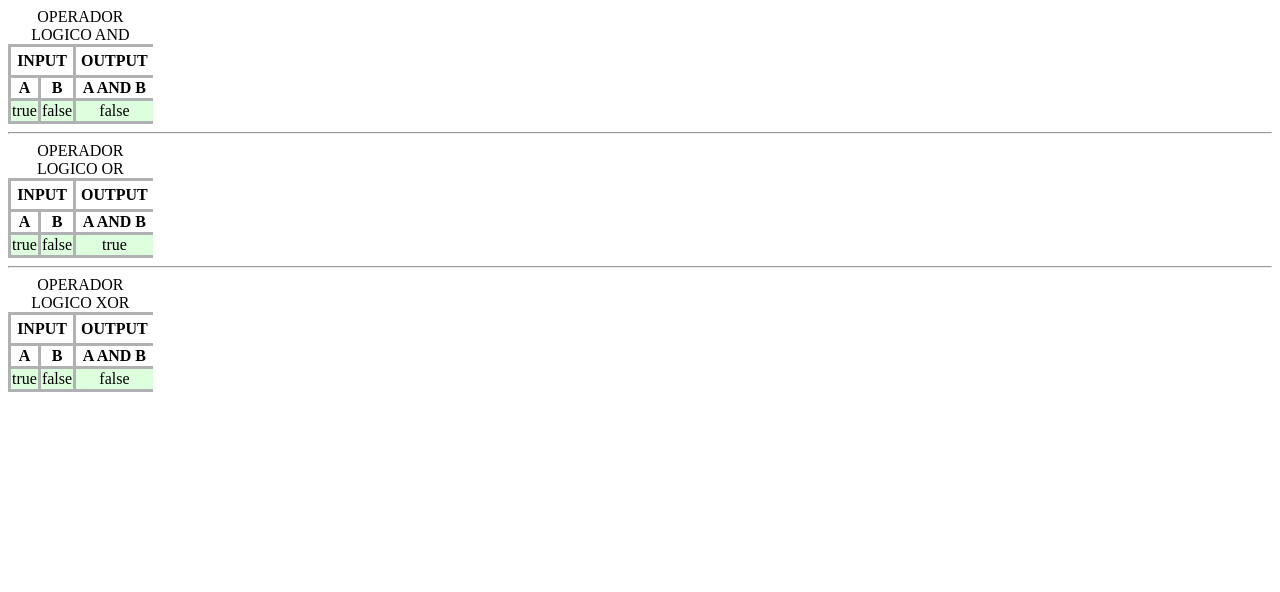
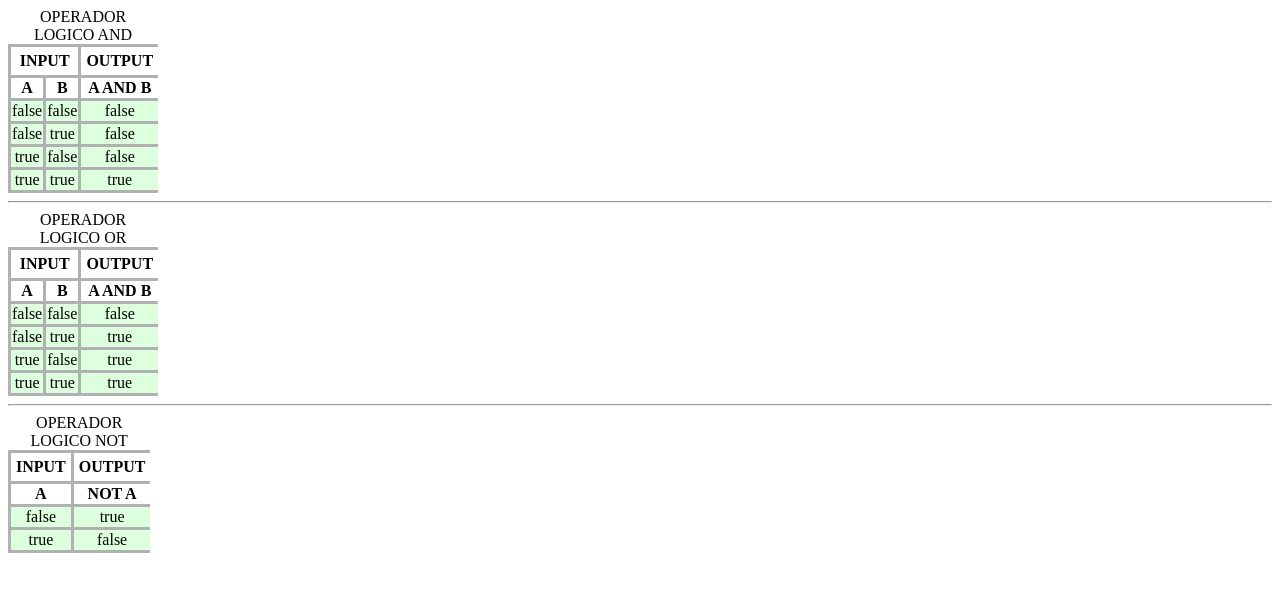
Before and after one commit to wrojas2/Operadores_15_02_2022, a plain HTML site: page index.html in a window 1280 px wide. Drawn offline with Linux system fonts and the light colour scheme.

Commit message:
OPERADORE_LOGICOS EJERCICIO_FINAL_03_03_2022

```diff
--- a/index.html
+++ b/index.html
@@ -46,18 +46,17 @@
 </table>
 <hr>
    <table>
-    <caption>OPERADOR LOGICO XOR</caption>
+    <caption>OPERADOR LOGICO NOT</caption>
     <thead>
         <tr>
-            <th colspan="2">INPUT</th>
+            <th>INPUT</th>
             <th>OUTPUT</th>
         </tr>
     </thead>
     <tbody id="OperadorNOT">
         <tr>
             <th>A</th>
-            <th>B</th>
-            <th>A AND B</th>
+            <th>NOT A</th>
         </tr>
     </tbody>
 </table>
--- a/main.js
+++ b/main.js
@@ -1,25 +1,69 @@
 /* OPERADORE LOGICOS EJERCICIO  */
 
-let a = true;
+let a = false;
 let b = false;
 let validar = function(id, ope){
-    document.querySelector(id).insertAdjacentHTML("beforeend", `
+    document.querySelector(id).insertAdjacentHTML("beforeend",
+     // DISEÑO INICIAl 01/03/2022 WROJAS va entre los `  `
+        // <tr>
+        //     <td>${a}</td>
+        //     <td>${b}</td>
+        //     <td>${
+        //         (ope == "&") ? a && b
+        //         : (ope == "|") ? a || b
+        //         : (ope == "!") ? !a
+        //         : ""
+        //         }
+        //     </td>
+        // </tr>
+
+    // DISEÑO DEL PROFE 03-03-2022 entre los ` `
+    `
             <tr>
             <td>${a}</td>
-        <td>${b}</td>
+            ${(ope != "!") ? `<td>${b}</td>` : ""}
             <td>${
                 (ope == "&") ? a && b
                 : (ope == "|") ? a || b
                 : (ope == "!") ? !a
                 : ""
+            }</td>
+        </tr>
+        <tr>
+            ${(ope != "!") ? `<td>${a}</td><td>${!b}</td>` : `<td>${!a}</td>`}
+            <td>${
+                (ope == "&") ? a && !b
+                : (ope == "|") ? a || !b
+                : (ope == "!") ? !!a
+                : ""
+            }</td>
+        </tr>
+        <tr>
+            ${(ope != "!") ? `<td>${!a}</td><td>${b}</td>` : ""}
+            ${
+                (ope == "&") ? `<td>${!a && b}</td>`
+                : (ope == "|") ? `<td>${!a || b}</td>`
+                : ""
             }
-        </td>
         </tr>
-    `);
+        <tr>
+            ${(ope != "!") ? `<td>${!a}</td><td>${!b}</td>` : ""}
+            ${
+                (ope == "&") ? `<td>${!a && !b}</td>`
+                : (ope == "|") ? `<td>${!a || !b}</td>`
+                : ""
             }
-validar("#OperadorAND","&");
-validar("#OperadorOR","|");
-validar("#OperadorNOT","!");
+        </tr>
+    `
+    );
+};
+
+validar("#OperadorAND", "&");
+validar("#OperadorOR", "|");
+validar("#OperadorNOT", "!");
+
+
+
 
 /* OPERADOR OR ||
 // cuando una condicion sea verdadera, el resultado sera TRUE
```
Lines whose indentation alone changed are shown as unchanged.
